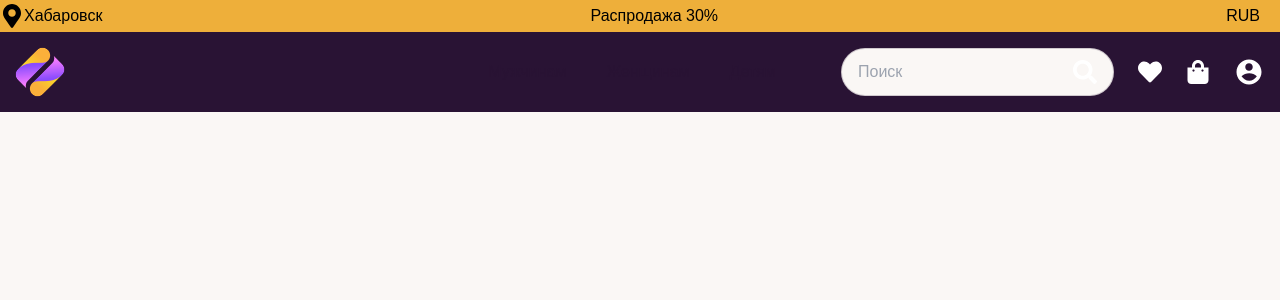
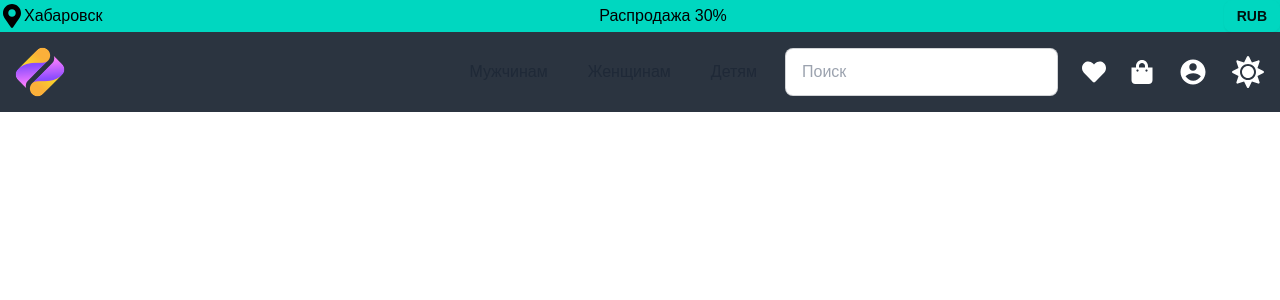
Before and after one commit to S3raphimCS/ostorishop, a Next.js app in the folder frontend/: page / in a window 1280 px wide. Shown: the top 300 px of the page. Built offline with nearby package versions, Linux system fonts and the light colour scheme.

Commit message:
Added Select and Currency component (only UI)

```diff
--- a/frontend/src/shared/ui/drop-down/Dropdown.tsx
+++ b/frontend/src/shared/ui/drop-down/Dropdown.tsx
@@ -3,12 +3,14 @@
 import Link from 'next/link';
 
 interface DropdownProps {
+  background?: string;
   buttonText: string;
   items: string[];
   hrefs?: string[];
 }
 
 export const Dropdown: React.FC<DropdownProps> = ({
+  background = 'bg-base-200',
   buttonText,
   items,
   hrefs,
@@ -35,7 +37,7 @@
       {isOpen && (
         <ul
           tabIndex={0}
-          className="menu dropdown-content z-[1] w-52 rounded-box bg-base-200 p-2 shadow"
+          className={`menu dropdown-content z-[1] w-52 rounded-box ${background} p-2 shadow`}
           onMouseEnter={handleMouseEnter}
           onMouseLeave={handleMouseLeave}
         >
--- a/frontend/src/shared/ui/index.ts
+++ b/frontend/src/shared/ui/index.ts
@@ -7,4 +7,5 @@
 export { Modal } from './modal/Modal';
 export { Loading } from './loading/Loading';
 export { ProgressBar } from './progress-bar/ProgressBar';
+export { Select } from './select/Select';
 export { ThemeController } from './theme-controller/ThemeController';
--- a/frontend/src/shared/ui/modal/Modal.tsx
+++ b/frontend/src/shared/ui/modal/Modal.tsx
@@ -25,7 +25,7 @@
         {name}
       </Button>
       <dialog id={id} className="modal">
-        <div className="modal-box text-white">
+        <div className="modal-box overflow-auto text-primary sm:max-h-screen sm:max-w-sm md:max-h-screen md:max-w-md lg:max-h-screen lg:max-w-lg xl:max-h-screen xl:max-w-xl">
           <form method="dialog">
             <div className="flex justify-end">
               <Button variant={'ghost'} size={'tiny'} circle>
--- /dev/null
+++ b/frontend/src/shared/ui/select/Select.tsx
@@ -0,0 +1,72 @@
+'use client';
+import { useState } from 'react';
+import { combineClasses } from '../../lib/combineClasses';
+
+type SelectVariant =
+  | 'primary'
+  | 'secondary'
+  | 'accent'
+  | 'success'
+  | 'warning'
+  | 'info'
+  | 'error';
+type Size = 'normal' | 'small' | 'large' | 'tiny';
+
+//@ts-ignore 2430
+interface SelectProps extends React.SelectHTMLAttributes<HTMLSelectElement> {
+  variant: SelectVariant;
+  size: Size;
+  options: { value: string; label: string }[];
+}
+
+const BASE_CLASSES = ['select'];
+
+const VARIANTS: Record<SelectVariant, string[]> = {
+  primary: ['select-primary'],
+  secondary: ['select-secondary'],
+  accent: ['select-accent'],
+  success: ['select-success'],
+  warning: ['select-warning'],
+  info: ['select-info'],
+  error: ['select-error'],
+};
+
+const SIZES: Record<Size, string[]> = {
+  normal: [''],
+  small: ['select-sm'],
+  large: ['select-lg'],
+  tiny: ['select-xs'],
+};
+
+export const Select: React.FC<SelectProps> = ({
+  variant,
+  size,
+  options,
+  ...rest
+}) => {
+  const [selected, setSelected] = useState<string | undefined>(undefined);
+
+  const restClassName = rest.className ? [rest.className] : [];
+
+  const classes = combineClasses(
+    ...restClassName,
+    ...BASE_CLASSES,
+    ...VARIANTS[variant],
+    ...SIZES[size]
+  );
+
+  return (
+    <select
+      {...rest}
+      value={selected}
+      onChange={(e) => setSelected(e.target.value)}
+      className={classes}
+    >
+      {options.map((option, index) => (
+        <option key={index} value={option.value}>
+          {option.label}
+        </option>
+      ))}
+    </select>
+  );
+};
--- a/frontend/src/widgets/header/ui/header-bottom/HeaderBottom.tsx
+++ b/frontend/src/widgets/header/ui/header-bottom/HeaderBottom.tsx
@@ -4,6 +4,8 @@
 import { Search } from './search';
 import { Cart } from './cart';
 import { Wishlist } from './wishlist';
+
+import { ThemeController } from '@/shared/ui';
 
 export const HeaderBottom = () => {
   return (
@@ -19,6 +21,7 @@
         <Cart />
         <Wishlist />
         <Profile />
+        <ThemeController />
       </div>
     </div>
   );
--- a/frontend/src/widgets/header/ui/header-top/currency/Currency.tsx
+++ b/frontend/src/widgets/header/ui/header-top/currency/Currency.tsx
@@ -1,6 +1,16 @@
-import { Dropdown } from '@/shared/ui';
-import { items } from './config';
+import { Dropdown, Modal, Select } from '@/shared/ui';
+import { currencies } from './config';
 
 export const Currency = () => {
-  return <Dropdown buttonText="RUB" items={items} />;
+  return (
+    <Modal name="RUB" id="currency">
+      <h1 className="mb-4 text-2xl">Валюта</h1>
+      <Select
+        className="text-base-content"
+        variant={'primary'}
+        size={'normal'}
+        options={currencies}
+      />
+    </Modal>
+  );
 };
--- a/frontend/src/widgets/header/ui/header-top/currency/config.ts
+++ b/frontend/src/widgets/header/ui/header-top/currency/config.ts
@@ -1 +1,5 @@
-export const items = ['RUB', 'BYN', 'USD'];
+export const currencies = [
+  { value: 'RUB', label: 'Российский рубль, RUB' },
+  { value: 'BYN', label: 'Белорусский рубль, BYN' },
+  { value: 'USD', label: 'Доллар США, USD' },
+];
--- a/frontend/tailwind.config.ts
+++ b/frontend/tailwind.config.ts
@@ -20,7 +20,16 @@
   },
   plugins: [require('daisyui')],
   daisyui: {
-    themes: ['cupcake', 'dark', 'light', 'emerald'],
+    // Определить собственную тему через которую будут использоваться цвета
+    themes: [
+      {
+        sunrise: {
+          primary: '#EC7357',
+        },
+      },
+      'light',
+      'dark',
+    ],
   },
 };
 export default config;
```
